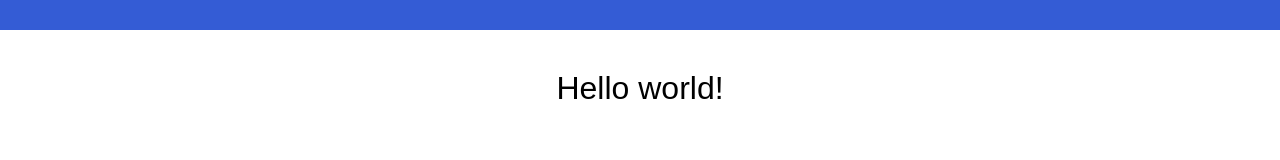
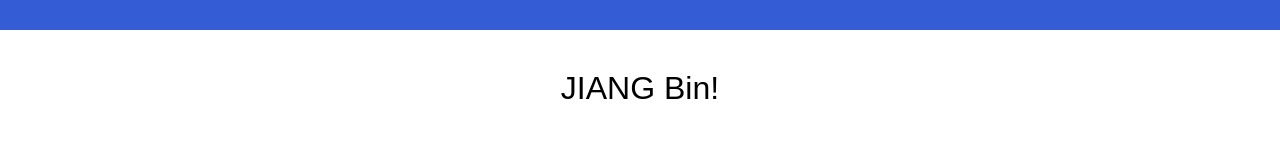
Before and after one commit to jiangbin1573/my-devops-project, a plain HTML site: page public/index.html in a window 1280 px wide. Shown: the part 204-364 px from the top of the page. Drawn offline with Linux system fonts and the light colour scheme.

Commit message:
Update index.html

```diff
--- a/public/index.html
+++ b/public/index.html
@@ -59,7 +59,7 @@
     </header>
 
     <section>
-      <div>Hello world!</div>
+      <div>JIANG Bin!</div>
     </section>
 
     <footer>
```
